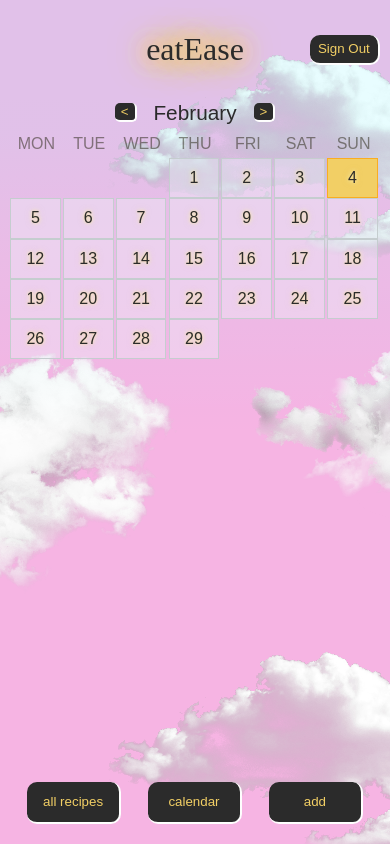
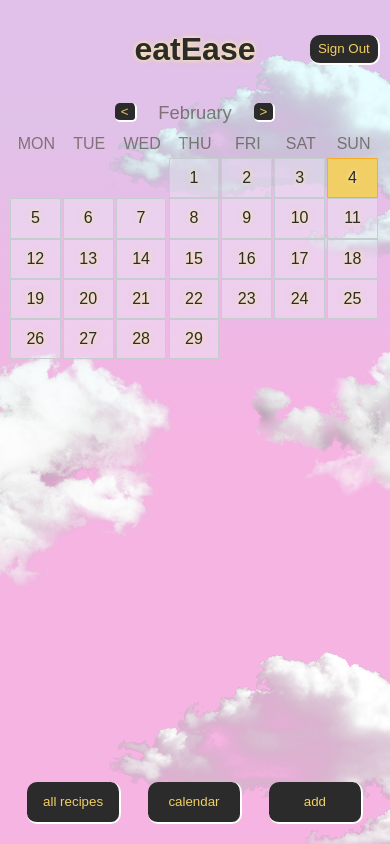
Before and after one commit to pepo999/eat-ease, a website with bundled scripts: page public/index.html in a window 390 px wide. Built offline with nearby package versions, Linux system fonts and the light colour scheme; no server answers.

Commit message:
less is more

```diff
--- a/public/index.html
+++ b/public/index.html
@@ -14,7 +14,7 @@
             <div class="head-block">
             </div>
             <div class="head-block">
-                <h1 class="lemon-regular">eatEase</h1>
+                <h1>eatEase</h1>
             </div>
             <div class="head-block-r">
                 <button id="signOutButton">Sign Out</button>
--- a/public/mobile.css
+++ b/public/mobile.css
@@ -69,7 +69,7 @@
 
   header {
     width: 100vw;
-    background-color: rgba(135,246,255, 0.2);
+    background-color: rgba(135,246,255, 0.2);s
     /* flex-grow: 1; */
     display: flex;
     flex-direction: row;
@@ -78,9 +78,9 @@
   h1 {
     display: inline;
     /* font-family: 'Galada', cursive; */
-    font-weight:700;
+    font-weight:900;
     font-size: 2rem;
-    text-shadow: #F2CD5D 0px 0px 40px, #F2CD5D 0px 0px 30px, #F2CD5D 0px 0px 20px, #F2CD5D 0px 0px 30px;
+    /* text-shadow: #F2CD5D 0px 0px 40px, #F2CD5D 0px 0px 30px, #F2CD5D 0px 0px 20px, #F2CD5D 0px 0px 30px; */
   }
 
   .head-block {
@@ -126,8 +126,8 @@
     min-width: 30vw;
     /* background-color: #202020; */
     text-shadow: none;
-    /* color: #F2CD5D; */
-    font-size: 1.3rem;
+    color: rgba(23, 22, 1, 0.506);
+    font-size: 1.15rem;
     height: 5vw;
     display: flex;
     justify-content: center;
```
Also changed, not shown: 1 other file.
